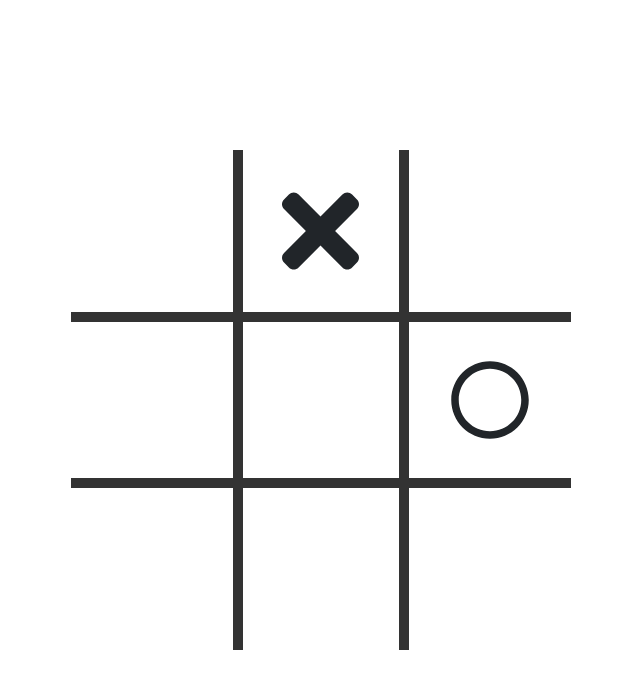
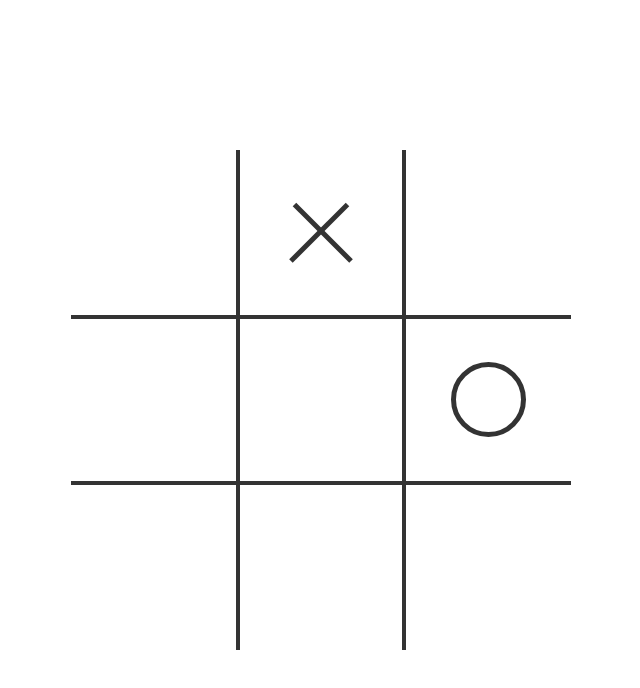
Before and after one commit to jefferson-vieira/jogo-da-velha, a React (Create React App) app: page / in a window 1280 px wide. Shown: the top 688 px of the page, without its empty margins (319-959 px from the left). Built offline with nearby package versions, Linux system fonts and the light colour scheme.

Commit message:
criando ícones com css

```diff
--- a/src/pages/Board/Board.jsx
+++ b/src/pages/Board/Board.jsx
@@ -1,6 +1,6 @@
 import React, { Component } from 'react';
 
-import Spot from './Spot';
+import Field from './Field';
 
 class Board extends Component {
   state = {
@@ -10,7 +10,7 @@ class Board extends Component {
   renderBoard = () => {
     const { board } = this.state;
 
-    return board.flat().map((type, index) => <Spot key={index} type={type} />);
+    return board.flat().map((type, index) => <Field key={index} type={type} />);
   };
 
   render() {
--- a/src/pages/Board/Board.scss
+++ b/src/pages/Board/Board.scss
@@ -1,8 +1,10 @@
 .board {
   $grid: 1fr 1fr 1fr;
+  $board: 500px;
+  $field: 80px;
 
-  height: 500px;
-  width: 500px;
+  height: $board;
+  width: $board;
 
   margin: auto;
 
@@ -10,13 +12,13 @@
   grid-template-rows: $grid;
   grid-template-columns: $grid;
 
-  & .spot {
+  & .field {
     display: flex;
     justify-content: center;
     align-items: center;
 
     position: relative;
-    border: 5px solid #333;
+    border: 2.5px solid #333;
     cursor: pointer;
 
     &:nth-child(-n + 3) {
@@ -35,13 +37,46 @@
       border-left: none;
     }
 
-    &:nth-child(n) svg {
+    &:nth-child(n) span {
       animation: pulse 1s;
 
       @keyframes pulse {
         10% {
           transform: scale(1.25);
         }
+      }
+    }
+
+    & .O {
+      height: $field - 5px;
+      width: $field - 5px;
+      border: 5px solid #333;
+      border-radius: 50%;
+    }
+
+    & .X {
+      position: relative;
+
+      height: $field;
+      width: $field;
+
+      &::before,
+      &::after {
+        content: '';
+        position: absolute;
+        top: 50%;
+        width: $field;
+        height: 5px;
+
+        background-color: #333;
+      }
+
+      &::before {
+        transform: rotateZ(45deg) translateY(-50%);
+      }
+
+      &::after {
+        transform: rotateZ(-45deg) translateY(-50%);
       }
     }
 
--- /dev/null
+++ b/src/pages/Board/Field.jsx
@@ -0,0 +1,9 @@
+import React, { memo } from 'react';
+
+const Field = ({ type }) => (
+  <div className="field">
+    <span className={type} />
+  </div>
+);
+
+export default memo(Field);
--- a/src/pages/Board/Spot.jsx
+++ /dev/null
@@ -1,14 +0,0 @@
-import React, { memo } from 'react';
-
-import { FontAwesomeIcon as Icon } from '@fortawesome/react-fontawesome';
-
-import Types from './spotTypes';
-
-const Spot = ({ type }) => (
-  <div className="spot">
-    {type === Types.CROSS && <Icon icon="times" size="7x" />}
-    {type === Types.CIRCLE && <Icon icon={['far', 'circle']} size="5x" />}
-  </div>
-);
-
-export default memo(Spot);
```
Also changed, not shown: src/pages/Board/FieldTypes.js (renamed from src/pages/Board/spotTypes.js).
